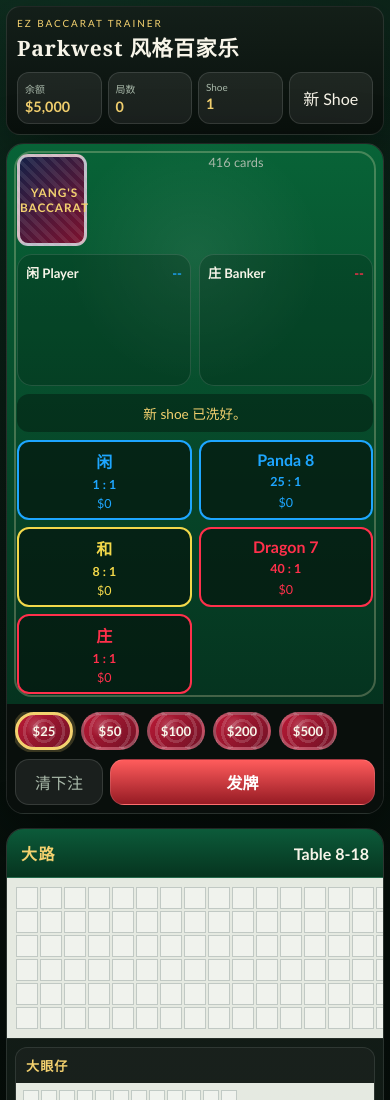
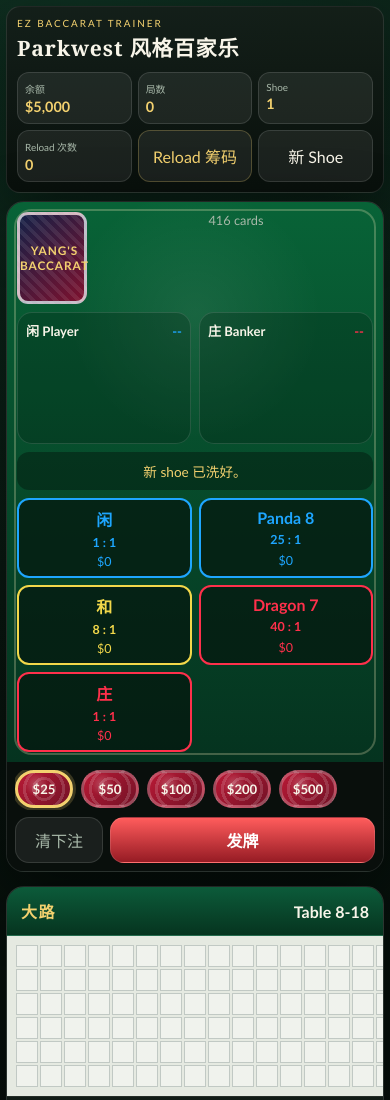
Before and after one commit to bayareamadcow/baccarat, a plain HTML site: page index.html in a window 390 px wide. Shown: the top 1100 px of the page. Drawn offline with Linux system fonts and the light colour scheme.

Commit message:
add bankroll reload counter

```diff
--- a/app.js
+++ b/app.js
@@ -54,6 +54,7 @@
   bankroll: document.querySelector("#bankroll"),
   roundNumber: document.querySelector("#round-number"),
   shoeNumber: document.querySelector("#shoe-number"),
+  reloadCount: document.querySelector("#reload-count"),
   shoeCount: document.querySelector("#shoe-count"),
   playerCards: document.querySelector("#player-cards"),
   bankerCards: document.querySelector("#banker-cards"),
@@ -62,6 +63,7 @@
   status: document.querySelector("#status"),
   dealButton: document.querySelector("#deal-btn"),
   clearButton: document.querySelector("#clear-btn"),
+  reloadButton: document.querySelector("#reload-btn"),
   newShoeButton: document.querySelector("#new-shoe-btn"),
   chipRack: document.querySelector("#chip-rack"),
   bigRoad: document.querySelector("#big-road"),
@@ -87,6 +89,7 @@
 
 const state = {
   bankroll: STARTING_BANKROLL,
+  reloadCount: 0,
   roundNumber: 0,
   shoeNumber: 0,
   selectedChip: 25,
@@ -119,6 +122,7 @@
   });
 
   dom.clearButton.addEventListener("click", clearBets);
+  dom.reloadButton.addEventListener("click", reloadChips);
   dom.dealButton.addEventListener("click", dealRound);
   dom.newShoeButton.addEventListener("click", () => {
     newShoe("手动换了一个新 shoe。");
@@ -194,6 +198,15 @@
   if (state.phase !== "betting") return;
   state.bets = createEmptyBets();
   state.message = "下注已清空。";
+  render();
+}
+
+function reloadChips() {
+  if (state.phase !== "betting") return;
+  state.bankroll = STARTING_BANKROLL;
+  state.reloadCount += 1;
+  state.bets = createEmptyBets();
+  state.message = `Reload 筹码第 ${state.reloadCount} 次，余额回到 ${formatMoney(STARTING_BANKROLL)}。`;
   render();
 }
 
@@ -407,12 +420,14 @@
   dom.bankroll.textContent = formatMoney(state.bankroll);
   dom.roundNumber.textContent = String(state.roundNumber);
   dom.shoeNumber.textContent = String(state.shoeNumber);
+  dom.reloadCount.textContent = String(state.reloadCount);
   dom.shoeCount.textContent = `${state.shoe.length} cards`;
   dom.playerTotal.textContent = state.player.length ? handTotal(state.player) : "--";
   dom.bankerTotal.textContent = state.banker.length ? handTotal(state.banker) : "--";
   dom.status.textContent = state.message;
   dom.dealButton.disabled = state.phase !== "betting";
   dom.clearButton.disabled = state.phase !== "betting";
+  dom.reloadButton.disabled = state.phase !== "betting";
   dom.newShoeButton.disabled = state.phase !== "betting";
   renderCards(dom.playerCards, state.player);
   renderCards(dom.bankerCards, state.banker);
--- a/index.html
+++ b/index.html
@@ -18,6 +18,8 @@
         <div class="hud-card"><span>余额</span><strong id="bankroll">$5,000</strong></div>
         <div class="hud-card"><span>局数</span><strong id="round-number">0</strong></div>
         <div class="hud-card"><span>Shoe</span><strong id="shoe-number">1</strong></div>
+        <div class="hud-card"><span>Reload 次数</span><strong id="reload-count">0</strong></div>
+        <button id="reload-btn" class="reload" type="button">Reload 筹码</button>
         <button id="new-shoe-btn" type="button">新 Shoe</button>
       </div>
     </header>
--- a/styles.css
+++ b/styles.css
@@ -110,6 +110,11 @@
 
 .hud-card.payout-receive {
   animation: payout-receive 780ms ease both;
+}
+
+.hud button.reload {
+  color: var(--gold);
+  border-color: rgba(243, 209, 111, 0.26);
 }
 
 .casino-grid {
@@ -975,7 +980,7 @@
 
   .hud {
     display: grid;
-    grid-template-columns: repeat(4, minmax(0, 1fr));
+    grid-template-columns: repeat(3, minmax(0, 1fr));
     gap: 6px;
   }
 
```
Also changed, not shown: README.md.
